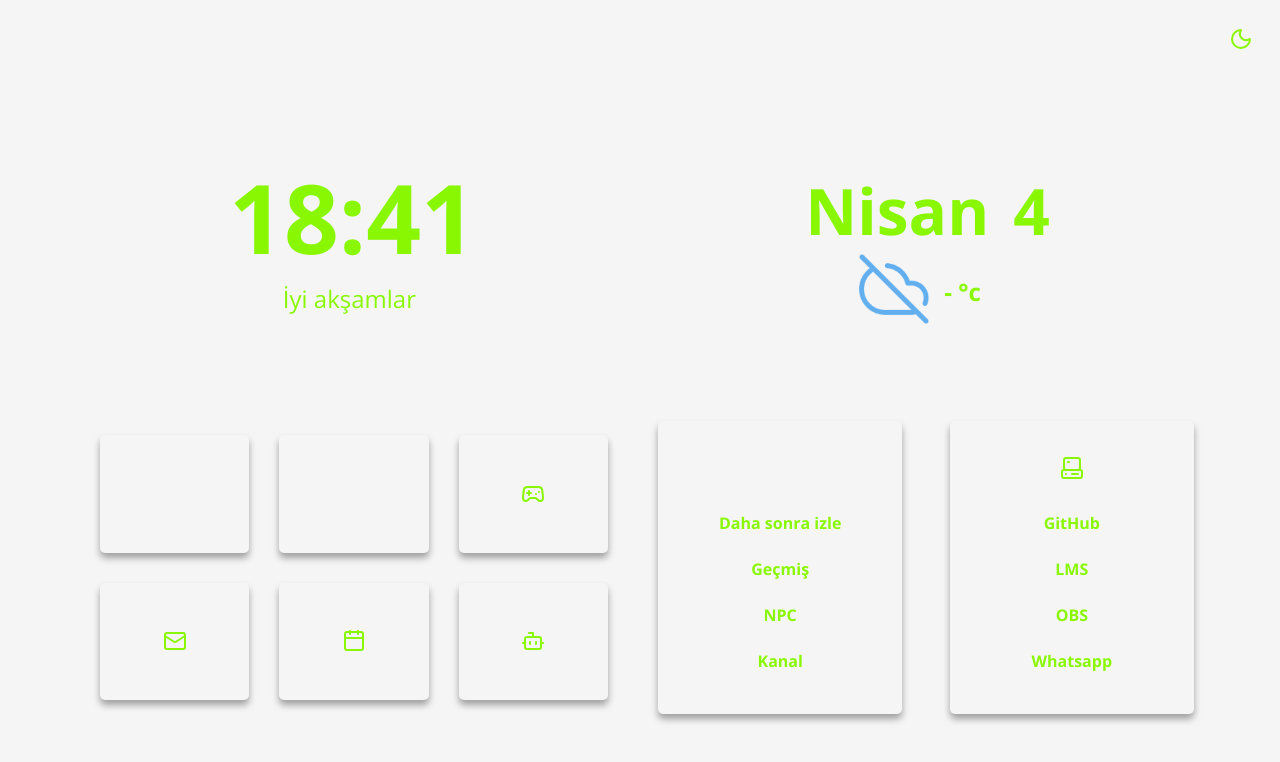
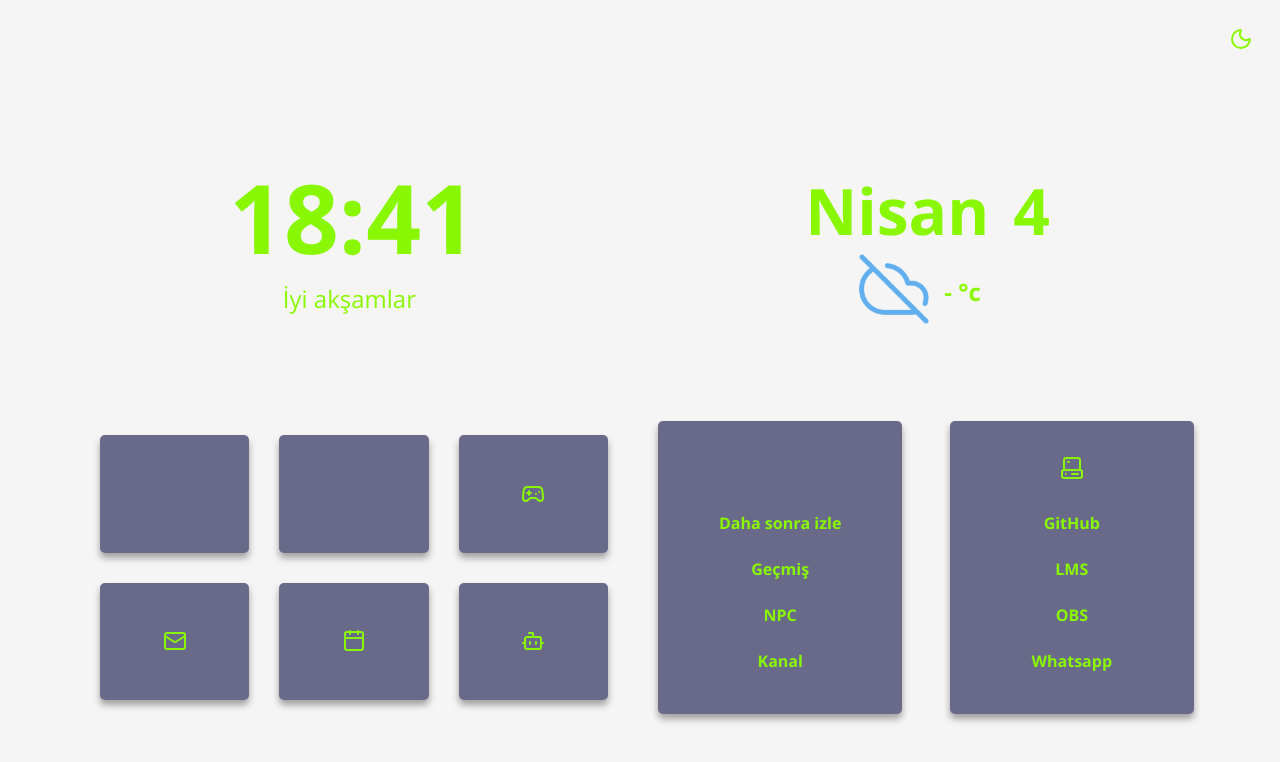
Before and after one commit to Sezynex/sezynex.github.io, a website: page index.html in a window 1280 px wide. Drawn offline with nearby package versions, Linux system fonts and the light colour scheme.

Commit message:
Update app.css

```diff
--- a/app.css
+++ b/app.css
@@ -23,7 +23,7 @@
   /* Light Colors  */
   --accent: #cccccc; /* Hover color */
   --background: #f5f5f5; /* Background color */
-  --cards: #f5f5f5; /* Cards color */
+  --cards: #696989; /* Cards color */
 
   /* Image background  */
   --imgbg: url(assets/background.jpg); /* Image URL */
```
